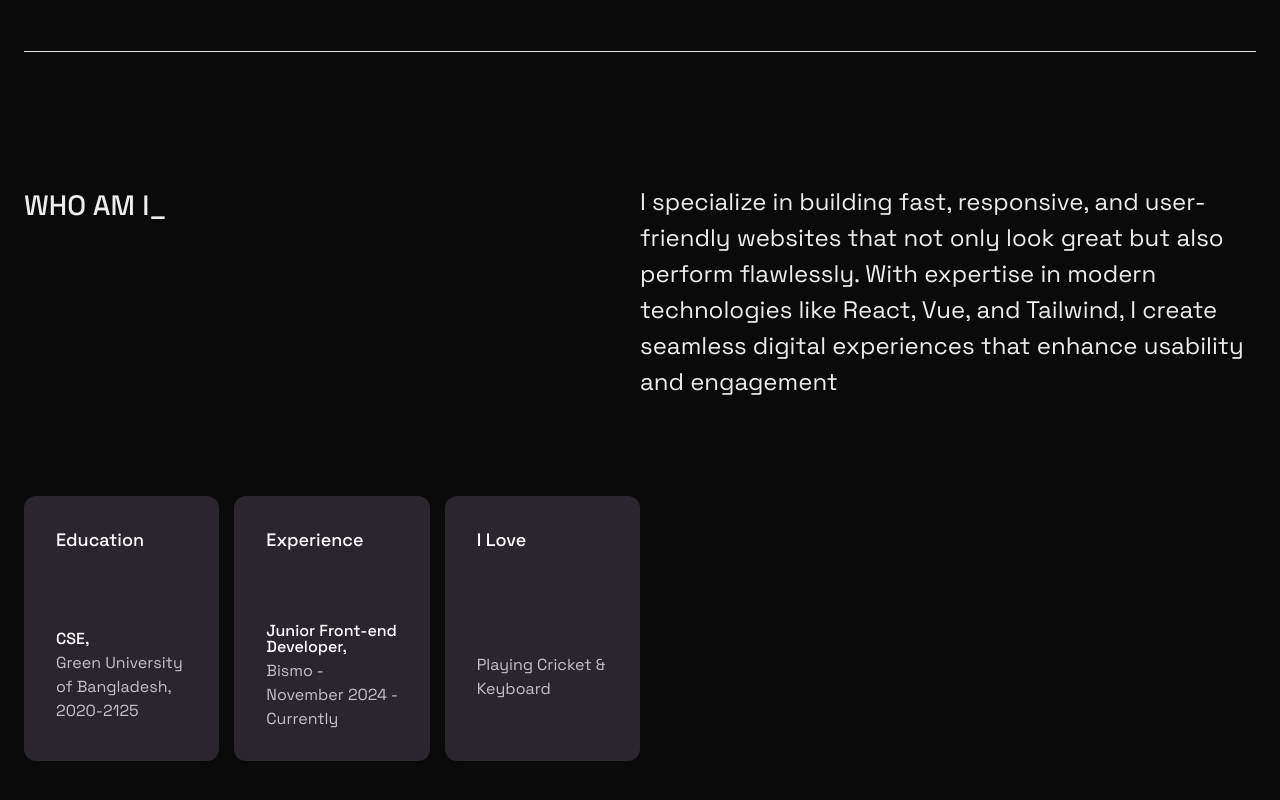
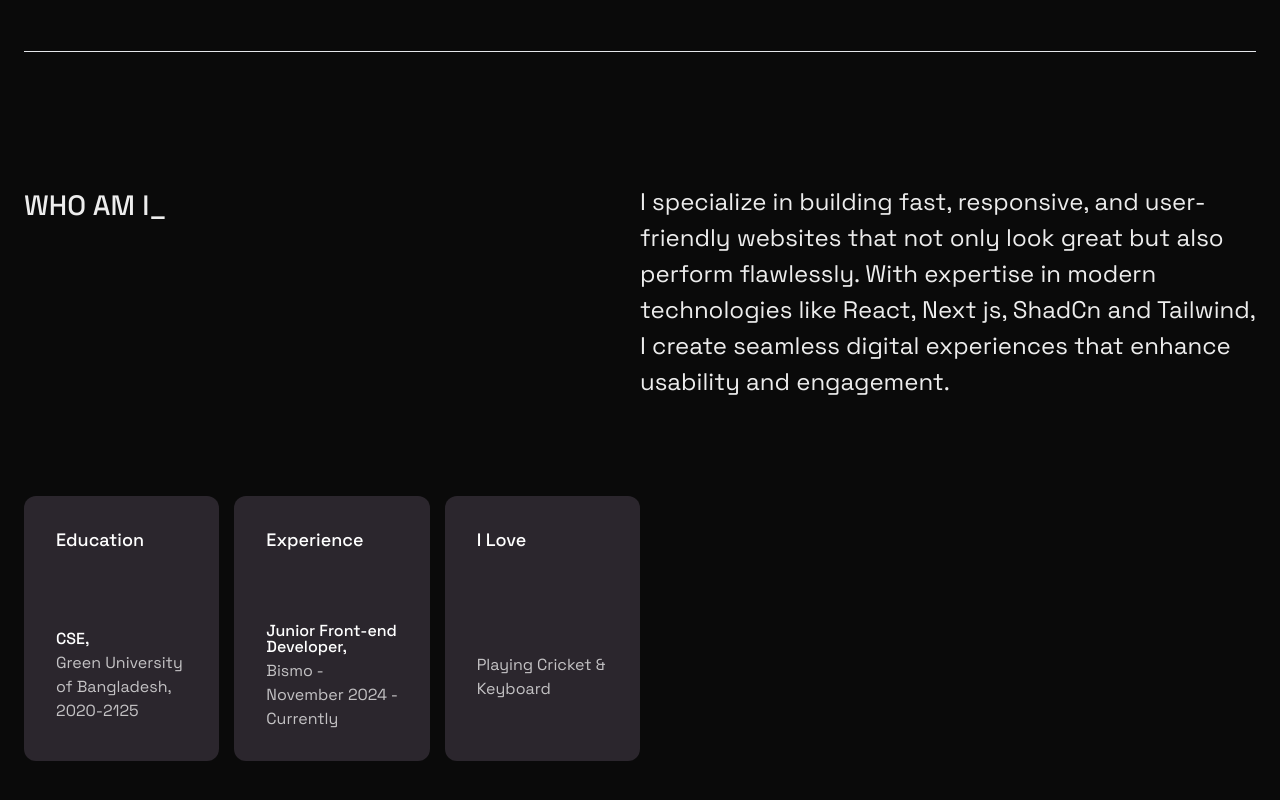
Before and after one commit to FojleTuhin/Tuhin_bro, a Next.js app: page / in a window 1280 px wide. Shown: the part 805-1605 px from the top of the page. Built offline with nearby package versions, Linux system fonts and the light colour scheme.

Commit message:
text update

```diff
--- a/src/components/WhoAmI.jsx
+++ b/src/components/WhoAmI.jsx
@@ -11,9 +11,9 @@ const WhoAmI = forwardRef((props, ref) => {
           <p className="lg:text-[24px] sm:text-[18px] text-[14px] pl-10 mob:pl-0 hover-large">
             I specialize in building fast, responsive, and user-friendly
             websites that not only look great but also perform flawlessly. With
-            expertise in modern technologies like React, Vue, and Tailwind, I
+            expertise in modern technologies like React, Next js, ShadCn and Tailwind, I
             create seamless digital experiences that enhance usability and
-            engagement
+            engagement.
           </p>
         </div>
       </div>
```
Also changed, not shown: src/components/Contact.jsx (+10 -6 lines).
